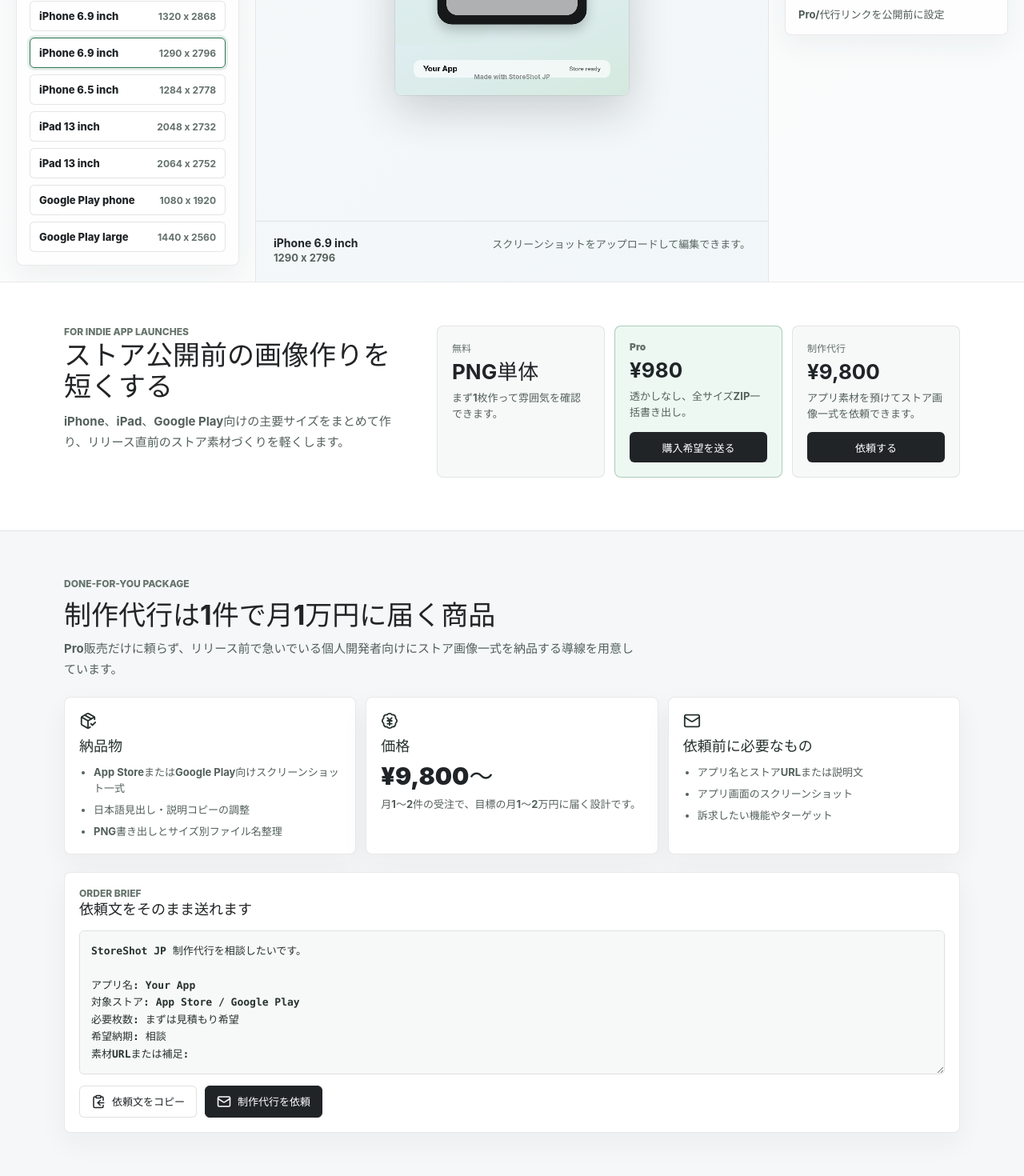
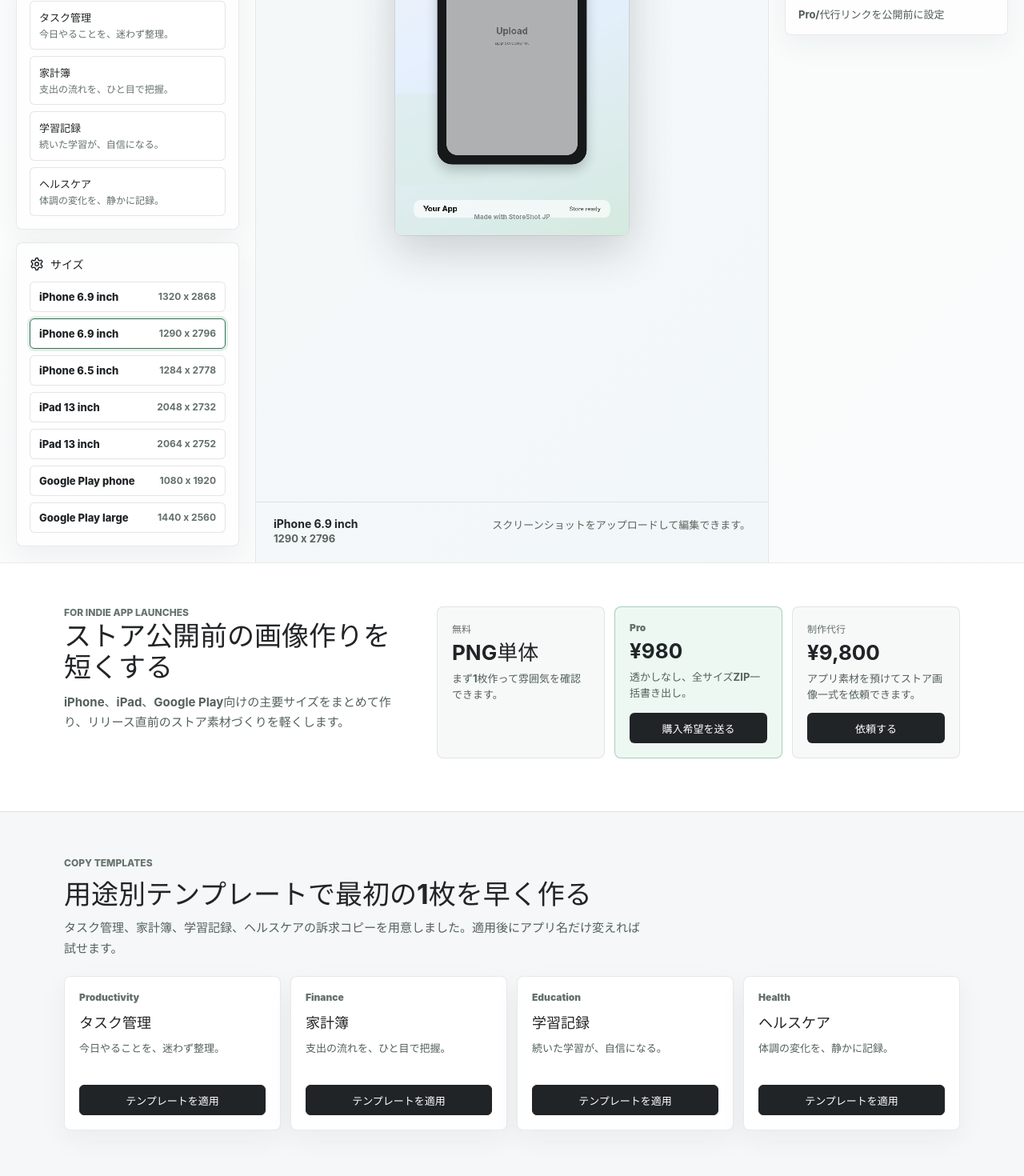
Before and after one commit to matsumaru-t/storeshot-jp, a React (Vite) app: page / in a window 1280 px wide. Shown: the part 740-2210 px from the top of the page at 80% size. Built offline with nearby package versions, Linux system fonts and the light colour scheme.

Commit message:
Add store screenshot templates

```diff
--- a/index.html
+++ b/index.html
@@ -5,11 +5,11 @@
     <meta name="viewport" content="width=device-width, initial-scale=1.0" />
     <meta
       name="description"
-      content="App StoreとGoogle Play向けのストア掲載スクリーンショットを、ブラウザだけで日本語コピー付きPNGに変換できる無料ツール。Pro書き出しと制作代行にも対応。"
+      content="App StoreとGoogle Play向けのストア掲載スクリーンショットを、用途別テンプレートと日本語コピー付きPNGに変換できる無料ツール。Pro書き出しと制作代行にも対応。"
     />
     <meta
       name="keywords"
-      content="App Store スクショ 作成, Google Play スクリーンショット 作成, ストア画像, アプリ スクリーンショット, 個人開発"
+      content="App Store スクショ 作成, Google Play スクリーンショット 作成, ストア画像, アプリ スクリーンショット, 個人開発, ストア画像テンプレート"
     />
     <meta name="robots" content="index,follow" />
     <meta name="theme-color" content="#f5f7f8" />
@@ -113,6 +113,12 @@
           </ul>
         </section>
         <section>
+          <h2>用途別テンプレート</h2>
+          <p>
+            タスク管理、家計簿、学習記録、ヘルスケア向けのストア画像コピーを1クリックで適用できます。
+          </p>
+        </section>
+        <section>
           <h2>制作代行</h2>
           <p>
             スクリーンショット素材、アプリ名、訴求したい機能をもとに、ストア掲載用画像一式の制作相談を受け付けます。
--- a/src/App.tsx
+++ b/src/App.tsx
@@ -24,6 +24,19 @@ import {
 type Platform = "ios" | "android";
 type FrameStyle = "device" | "card" | "full";
 type TextLayout = "top" | "split" | "minimal";
+
+type StoreTemplate = {
+  id: string;
+  category: string;
+  title: string;
+  appName: string;
+  headline: string;
+  subhead: string;
+  badge: string;
+  paletteId: string;
+  frameStyle: FrameStyle;
+  textLayout: TextLayout;
+};
 
 type DevicePreset = {
   id: string;
@@ -165,6 +178,57 @@ const DEFAULT_STATE: AppState = {
   imageUrl: "",
   imageName: "",
 };
+
+const STORE_TEMPLATES: StoreTemplate[] = [
+  {
+    id: "task",
+    category: "Productivity",
+    title: "タスク管理",
+    appName: "Taskly",
+    headline: "今日やることを、迷わず整理。",
+    subhead: "期限、メモ、通知をひとつにまとめて毎日の抜け漏れを減らします。",
+    badge: "定番",
+    paletteId: "paper",
+    frameStyle: "device",
+    textLayout: "top",
+  },
+  {
+    id: "money",
+    category: "Finance",
+    title: "家計簿",
+    appName: "Pocket Note",
+    headline: "支出の流れを、ひと目で把握。",
+    subhead: "レシートなしでもすぐ記録。週ごとの使いすぎを見える化します。",
+    badge: "節約",
+    paletteId: "mint",
+    frameStyle: "card",
+    textLayout: "split",
+  },
+  {
+    id: "learning",
+    category: "Education",
+    title: "学習記録",
+    appName: "Study Log",
+    headline: "続いた学習が、自信になる。",
+    subhead: "勉強時間と復習予定をまとめて、毎日の小さな前進を残します。",
+    badge: "習慣化",
+    paletteId: "coral",
+    frameStyle: "device",
+    textLayout: "top",
+  },
+  {
+    id: "health",
+    category: "Health",
+    title: "ヘルスケア",
+    appName: "Daily Care",
+    headline: "体調の変化を、静かに記録。",
+    subhead: "睡眠、気分、メモをまとめて自分のリズムを見つけます。",
+    badge: "記録",
+    paletteId: "mono",
+    frameStyle: "full",
+    textLayout: "minimal",
+  },
+];
 
 const PAYMENT_LINK = import.meta.env.VITE_PAYMENT_LINK || "";
 const SERVICE_LINK = import.meta.env.VITE_SERVICE_LINK || "";
@@ -314,6 +378,24 @@ function App() {
     setStatus("Pro機能を有効化しました。");
   };
 
+  const applyTemplate = (template: StoreTemplate) => {
+    setState((current) => {
+      const next = {
+        ...current,
+        appName: template.appName,
+        headline: template.headline,
+        subhead: template.subhead,
+        badge: template.badge,
+        paletteId: template.paletteId,
+        frameStyle: template.frameStyle,
+        textLayout: template.textLayout,
+      };
+      saveState(next);
+      return next;
+    });
+    setStatus(`${template.title}テンプレートを適用しました。`);
+  };
+
   const copyServiceBrief = async () => {
     try {
       if (!navigator.clipboard) throw new Error("Clipboard API unavailable");
@@ -376,6 +458,18 @@ function App() {
               maxLength={12}
               onChange={(value) => update("badge", value)}
             />
+          </div>
+
+          <div className="panel">
+            <PanelTitle icon={<Sparkles size={18} />} title="テンプレート" />
+            <div className="template-list">
+              {STORE_TEMPLATES.map((template) => (
+                <button className="template-button" key={template.id} onClick={() => applyTemplate(template)} type="button">
+                  <span>{template.title}</span>
+                  <small>{template.headline}</small>
+                </button>
+              ))}
+            </div>
           </div>
 
           <div className="panel">
@@ -587,6 +681,28 @@ function App() {
                 依頼する
               </a>
             </div>
+          </div>
+        </div>
+      </section>
+
+      <section className="template-section" aria-label="ストア画像テンプレート">
+        <div className="template-inner">
+          <div className="template-heading">
+            <p className="eyebrow">Copy templates</p>
+            <h2>用途別テンプレートで最初の1枚を早く作る</h2>
+            <p>タスク管理、家計簿、学習記録、ヘルスケアの訴求コピーを用意しました。適用後にアプリ名だけ変えれば試せます。</p>
+          </div>
+          <div className="template-showcase">
+            {STORE_TEMPLATES.map((template) => (
+              <article className="template-card" key={template.id}>
+                <span>{template.category}</span>
+                <h3>{template.title}</h3>
+                <p>{template.headline}</p>
+                <button onClick={() => applyTemplate(template)} type="button">
+                  テンプレートを適用
+                </button>
+              </article>
+            ))}
           </div>
         </div>
       </section>
--- a/src/styles.css
+++ b/src/styles.css
@@ -189,9 +189,38 @@ h1 {
 
 .preset-list,
 .choice-grid,
-.palette-grid {
+.palette-grid,
+.template-list {
   display: grid;
   gap: 8px;
+}
+
+.template-button {
+  display: grid;
+  gap: 4px;
+  width: 100%;
+  padding: 10px 11px;
+  color: #202427;
+  text-align: left;
+  background: #ffffff;
+  border: 1px solid rgba(43, 47, 50, 0.12);
+  border-radius: 6px;
+}
+
+.template-button span {
+  font-size: 13px;
+  font-weight: 900;
+}
+
+.template-button small {
+  display: -webkit-box;
+  overflow: hidden;
+  color: #64716b;
+  font-size: 12px;
+  font-weight: 700;
+  line-height: 1.35;
+  -webkit-box-orient: vertical;
+  -webkit-line-clamp: 2;
 }
 
 .preset {
@@ -581,6 +610,86 @@ canvas {
   border-radius: 6px;
 }
 
+.template-section {
+  padding: 56px 22px 70px;
+  background: #f5f7f8;
+  border-top: 1px solid rgba(43, 47, 50, 0.1);
+}
+
+.template-inner {
+  display: grid;
+  gap: 22px;
+  width: min(1120px, 100%);
+  margin: 0 auto;
+}
+
+.template-heading {
+  display: grid;
+  gap: 10px;
+  max-width: 720px;
+}
+
+.template-heading h2 {
+  margin: 0;
+  font-size: 34px;
+  line-height: 1.15;
+}
+
+.template-heading p:not(.eyebrow) {
+  margin: 0;
+  color: #53605b;
+  font-size: 15px;
+  font-weight: 700;
+  line-height: 1.7;
+}
+
+.template-showcase {
+  display: grid;
+  grid-template-columns: repeat(4, minmax(0, 1fr));
+  gap: 12px;
+}
+
+.template-card {
+  display: grid;
+  gap: 10px;
+  min-width: 0;
+  padding: 18px;
+  background: #ffffff;
+  border: 1px solid rgba(43, 47, 50, 0.1);
+  border-radius: 8px;
+  box-shadow: 0 12px 34px rgba(39, 43, 44, 0.05);
+}
+
+.template-card span {
+  color: #64716b;
+  font-size: 12px;
+  font-weight: 900;
+}
+
+.template-card h3 {
+  margin: 0;
+  font-size: 18px;
+}
+
+.template-card p {
+  min-height: 46px;
+  margin: 0;
+  color: #53605b;
+  font-size: 13px;
+  font-weight: 700;
+  line-height: 1.55;
+}
+
+.template-card button {
+  min-height: 38px;
+  color: #ffffff;
+  font-size: 13px;
+  font-weight: 900;
+  background: #202427;
+  border: 1px solid #202427;
+  border-radius: 6px;
+}
+
 .service-section {
   padding: 58px 22px 78px;
   background: #f5f7f8;
@@ -782,6 +891,10 @@ canvas {
     grid-template-columns: 1fr;
   }
 
+  .template-showcase {
+    grid-template-columns: repeat(2, minmax(0, 1fr));
+  }
+
   .service-grid {
     grid-template-columns: 1fr;
   }
@@ -849,6 +962,18 @@ canvas {
     grid-template-columns: 1fr;
   }
 
+  .template-section {
+    padding: 40px 18px 54px;
+  }
+
+  .template-heading h2 {
+    font-size: 27px;
+  }
+
+  .template-showcase {
+    grid-template-columns: 1fr;
+  }
+
   .service-section {
     padding: 40px 18px 58px;
   }
```
Also changed, not shown: 1 other file (tests, documents, lock files or other folders).
